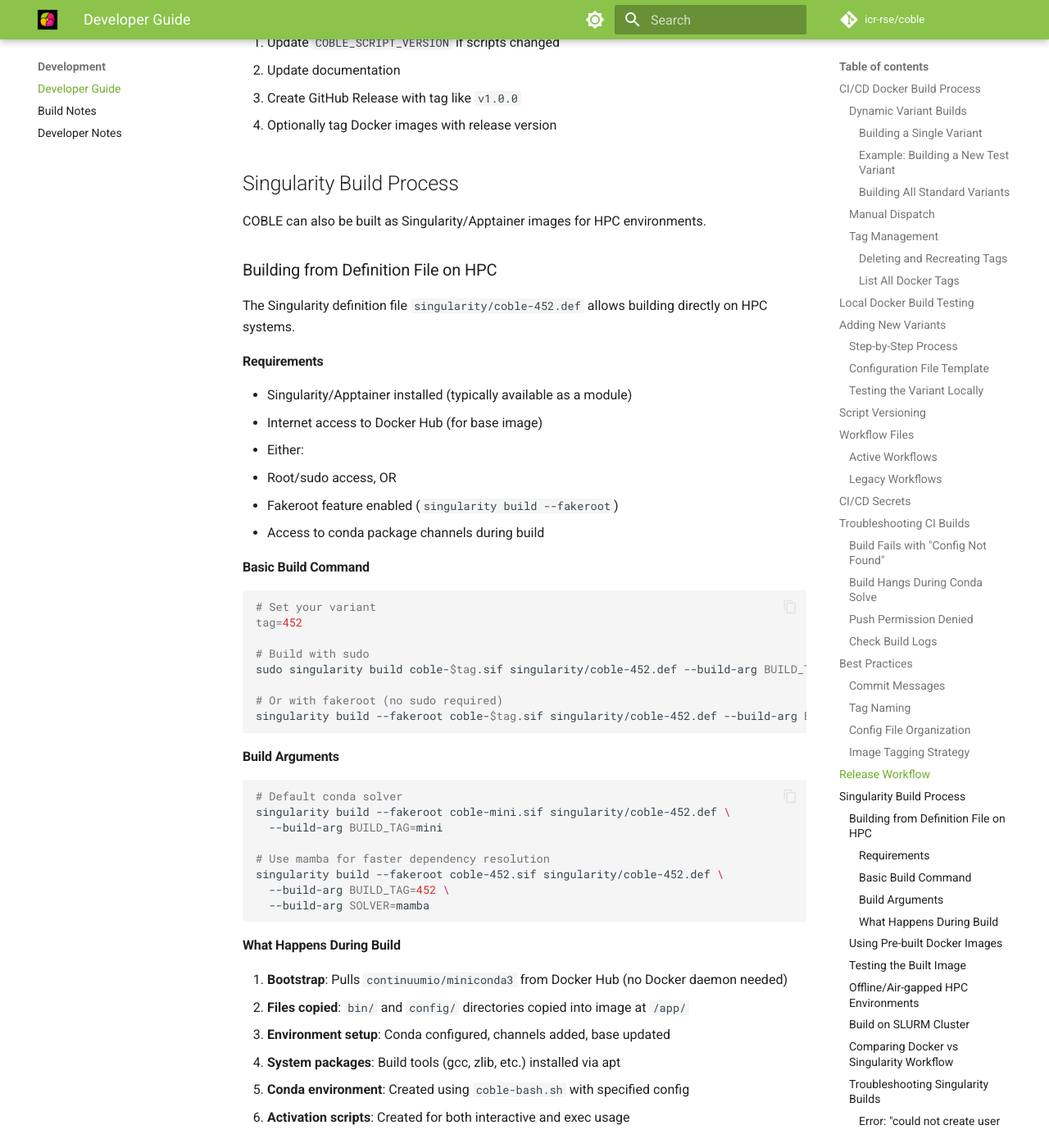
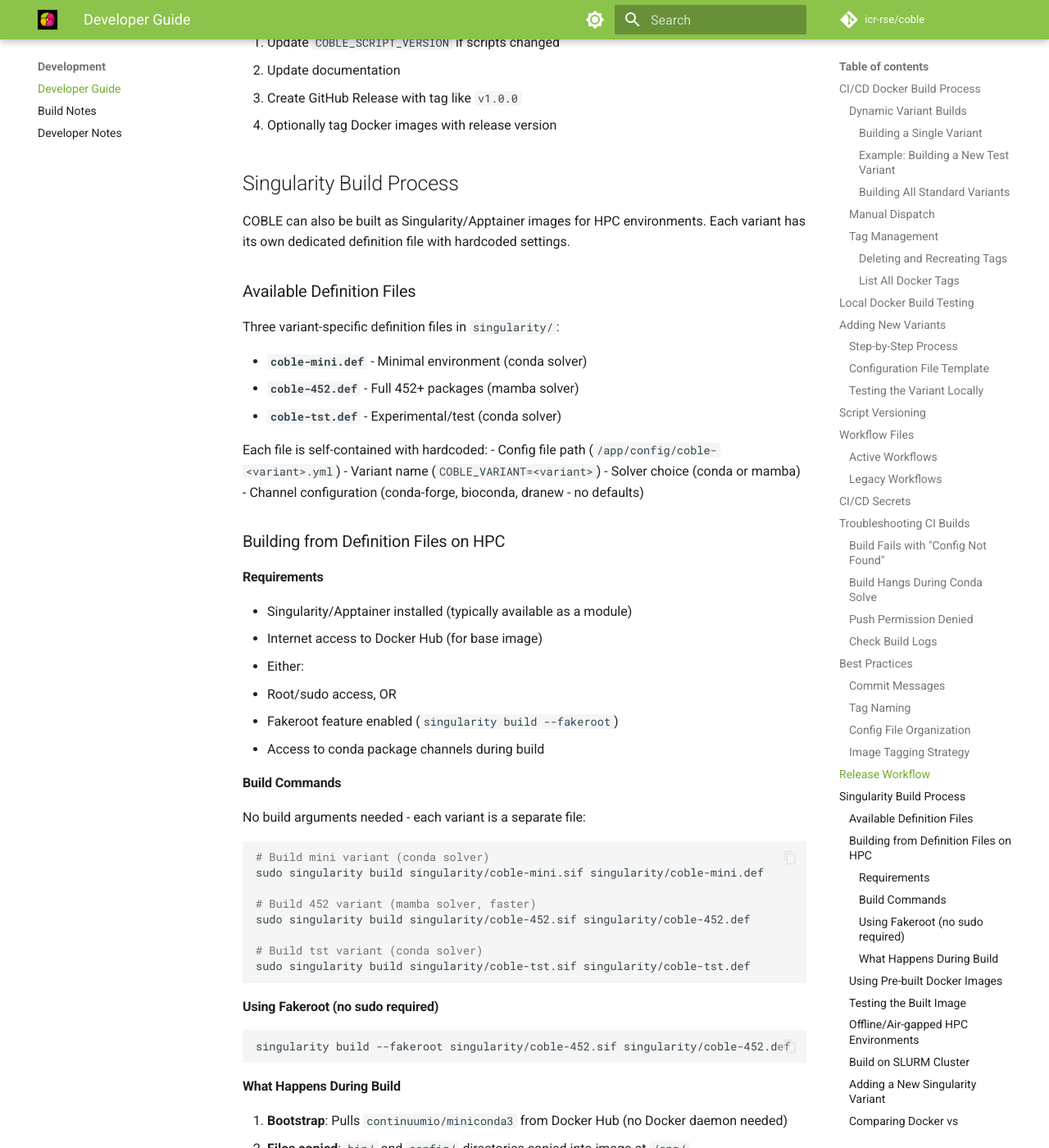
Before and after one commit to coble-tools/coble, an MkDocs documentation site: the page built from docs/developer.md, in a window 1280 px wide and 1400 px high, scrolled down 6298 px. Shown: the whole window at 82% size. Built offline with MkDocs 1.6.1 and Material for MkDocs 9.7.7, drawn with Linux system fonts in a browser that asks for light colours; comment, search, counter and statistics services are not loaded; some of the changed text lies outside the part shown.

Commit message:
Updated singularity documentaiton

````diff
--- a/docs/developer.md
+++ b/docs/developer.md
@@ -281,11 +281,23 @@ For formal releases:
 
 ## Singularity Build Process
 
-COBLE can also be built as Singularity/Apptainer images for HPC environments.
+COBLE can also be built as Singularity/Apptainer images for HPC environments. Each variant has its own dedicated definition file with hardcoded settings.
 
-### Building from Definition File on HPC
+### Available Definition Files
 
-The Singularity definition file `singularity/coble-452.def` allows building directly on HPC systems.
+Three variant-specific definition files in `singularity/`:
+
+- **`coble-mini.def`** - Minimal environment (conda solver)
+- **`coble-452.def`** - Full 452+ packages (mamba solver)
+- **`coble-tst.def`** - Experimental/test (conda solver)
+
+Each file is self-contained with hardcoded:
+- Config file path (`/app/config/coble-<variant>.yml`)
+- Variant name (`COBLE_VARIANT=<variant>`)
+- Solver choice (conda or mamba)
+- Channel configuration (conda-forge, bioconda, dranew - no defaults)
+
+### Building from Definition Files on HPC
 
 #### Requirements
 
@@ -296,40 +308,36 @@ The Singularity definition file `singularity/coble-452.def` allows building dire
   - Fakeroot feature enabled (`singularity build --fakeroot`)
 - Access to conda package channels during build
 
-#### Basic Build Command
+#### Build Commands
+
+No build arguments needed - each variant is a separate file:
 
 ```bash
-# Set your variant
-tag=452
+# Build mini variant (conda solver)
+sudo singularity build singularity/coble-mini.sif singularity/coble-mini.def
 
-# Build with sudo
-sudo singularity build coble-$tag.sif singularity/coble-452.def --build-arg BUILD_TAG=$tag
+# Build 452 variant (mamba solver, faster)
+sudo singularity build singularity/coble-452.sif singularity/coble-452.def
 
-# Or with fakeroot (no sudo required)
-singularity build --fakeroot coble-$tag.sif singularity/coble-452.def --build-arg BUILD_TAG=$tag
+# Build tst variant (conda solver)
+sudo singularity build singularity/coble-tst.sif singularity/coble-tst.def
 ```
 
-#### Build Arguments
+#### Using Fakeroot (no sudo required)
 
 ```bash
-# Default conda solver
-singularity build --fakeroot coble-mini.sif singularity/coble-452.def \
-  --build-arg BUILD_TAG=mini
-
-# Use mamba for faster dependency resolution
-singularity build --fakeroot coble-452.sif singularity/coble-452.def \
-  --build-arg BUILD_TAG=452 \
-  --build-arg SOLVER=mamba
+singularity build --fakeroot singularity/coble-452.sif singularity/coble-452.def
 ```
 
 #### What Happens During Build
 
 1. **Bootstrap**: Pulls `continuumio/miniconda3` from Docker Hub (no Docker daemon needed)
 2. **Files copied**: `bin/` and `config/` directories copied into image at `/app/`
-3. **Environment setup**: Conda configured, channels added, base updated
+3. **Environment setup**: Conda updated fully, channels configured, base packages refreshed
 4. **System packages**: Build tools (gcc, zlib, etc.) installed via apt
-5. **Conda environment**: Created using `coble-bash.sh` with specified config
-6. **Activation scripts**: Created for both interactive and exec usage
+5. **Solver install**: Mamba installed for 452/tst variants (faster dependency resolution)
+6. **Conda environment**: Created using `coble-bash.sh` with variant-specific config
+7. **Activation scripts**: Created for both interactive and exec usage
 
 ### Using Pre-built Docker Images
 
@@ -371,7 +379,7 @@ If your HPC has no internet access:
 
 1. **Build on a machine with internet** (your workstation):
    ```bash
-   sudo singularity build coble-452.sif singularity/coble-452.def --build-arg BUILD_TAG=452
+   sudo singularity build coble-452.sif singularity/coble-452.def
    ```
 
 2. **Transfer to HPC**:
@@ -390,22 +398,46 @@ For long builds, submit as a batch job:
 
 ```bash
 #!/bin/bash
-#SBATCH --job-name=coble-build
-#SBATCH --time=02:00:00
+#SBATCH --job-name=coble-build-452
+#SBATCH --time=04:00:00
 #SBATCH --cpus-per-task=4
 #SBATCH --mem=16G
 #SBATCH --output=logs/coble-build-%j.out
 #SBATCH --error=logs/coble-build-%j.err
 
-module load singularity
+module load singularity || true
+mkdir -p logs singularity
 
-tag=452
-singularity build --fakeroot coble-$tag.sif singularity/coble-452.def \
-  --build-arg BUILD_TAG=$tag \
-  --build-arg SOLVER=mamba
+# Choose the variant to build:
+sudo singularity build singularity/coble-452.sif singularity/coble-452.def
+# singularity build --fakeroot singularity/coble-452.sif singularity/coble-452.def
+
+# Or build a different variant:
+# sudo singularity build singularity/coble-mini.sif singularity/coble-mini.def
+# sudo singularity build singularity/coble-tst.sif singularity/coble-tst.def
 ```
 
 Submit with: `sbatch build_coble.sh`
+
+### Adding a New Singularity Variant
+
+To add a new variant (e.g., `custom`):
+
+1. **Create config file**: `config/coble-custom.yml`
+2. **Copy and modify definition file**:
+   ```bash
+   cp singularity/coble-mini.def singularity/coble-custom.def
+   ```
+3. **Update hardcoded values** in the new `.def` file:
+   - Labels: `org.opencontainers.image.version custom`
+   - Environment: `COBLE_VARIANT=custom`, `CONFIG_FILE=/app/config/coble-custom.yml`
+   - Post section: Update echo messages and `coble-bash.sh` parameters
+   - Help section: Update variant name and examples
+4. **Choose solver**: Keep `conda` for small envs, use `mamba` for large ones
+5. **Build and test**:
+   ```bash
+   sudo singularity build singularity/coble-custom.sif singularity/coble-custom.def
+   ```
 
 ### Comparing Docker vs Singularity Workflow
 
@@ -440,13 +472,23 @@ curl -I https://hub.docker.com/
 
 The `.def` file mirrors the Dockerfile with these sections:
 
-- `%arguments` - Build-time variables (BUILD_TAG, SOLVER)
-- `%files` - Copy local files into container
-- `%environment` - Environment variables (set at runtime)
-- `%post` - Build steps (runs as root during build)
+- `%labels` - Image metadata (version, title, description, source, license)
+- `%files` - Copy local files into container (bin/, config/)
+- `%environment` - Environment variables exported at runtime
+- `%post` - Build steps (runs as root during build):
+  - Conda update and solver installation
+  - System package installation (gcc, zlib, etc.)
+  - Channel configuration (nodefaults to exclude anaconda.com repos)
+  - Environment creation via `coble-bash.sh`
+  - Activation script creation
 - `%runscript` - Default behavior when running image
 - `%startscript` - Behavior for `singularity instance start`
 - `%help` - Documentation displayed with `singularity run-help`
+
+**Key differences from Docker**:
+- No build arguments (each variant is a separate file)
+- `nodefaults` in channels to exclude Anaconda default repos
+- Full conda update (`conda update --all`) to prevent upgrade prompts
 
 ## Additional Resources
 
````
Also changed, not shown: 1 other file.
